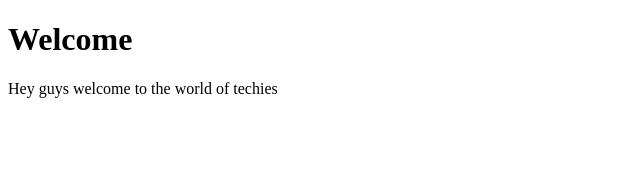
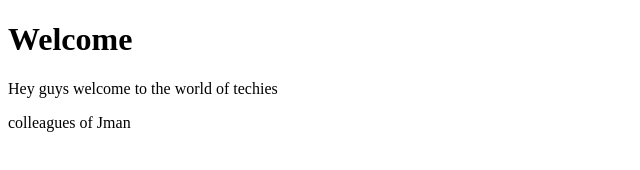
Before and after one commit to Swathijettiboina/Lets-Collab, a plain HTML site: page index.html in a window 1280 px wide. Shown: the whole page, without its empty margins (0-640 px from the left). Drawn offline with Linux system fonts and the light colour scheme.

Commit message:
added a line

```diff
--- a/index.html
+++ b/index.html
@@ -8,5 +8,6 @@
 <body>
     <h1>Welcome</h1>
     <p>Hey guys welcome to the world of techies</p>
+    <p>colleagues of Jman </p>
 </body>
 </html>
```
